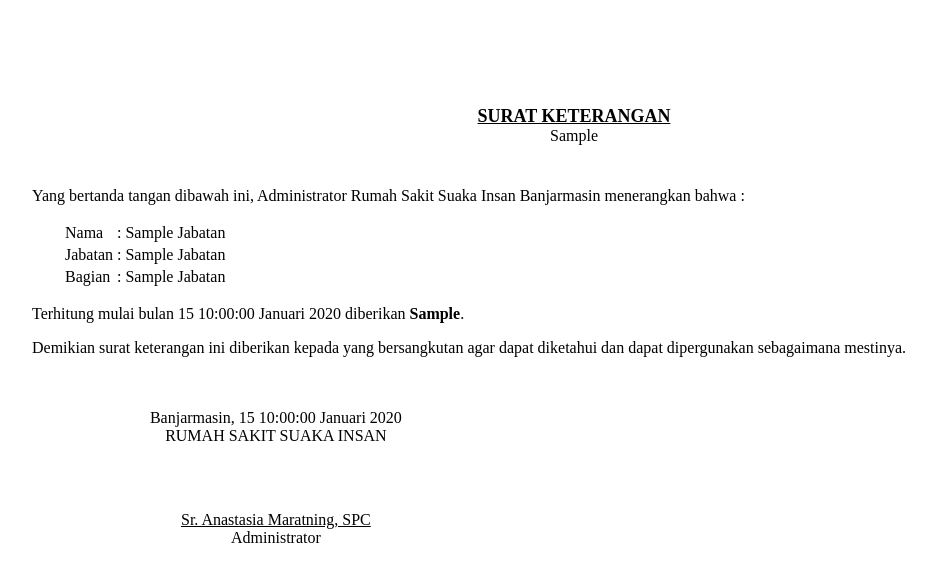
After one commit to G-IT-BJM/rs, a PHP site: the page made by tunjangan-print.php in a window 1280 px wide. The commit adds this page. Shown: the top 582 px of the page, without its empty margins (66-1002 px from the left). Run offline with PHP 8.4, Linux system fonts and the light colour scheme; the visitor is signed in with stand-in values (Sample User, id 1); tables that the repository leaves empty or names only in its code hold one stand-in row (values such as "Sample post"); data that the repository does not hold is empty.

Commit message:
surat tunjangan

```diff
--- a/inc/side-menu.php
+++ b/inc/side-menu.php
@@ -31,7 +31,7 @@
         <div class="sb-nav-link-icon"><i class="fas fa-envelope"></i></div>
         SIP
       </a>
-      <a class="nav-link" href="index.html">
+      <a class="nav-link" href="tunjangan-list.php">
         <div class="sb-nav-link-icon"><i class="fas fa-envelope"></i></div>
         Tunjangan
       </a>
--- /dev/null
+++ b/tunjangan-print.php
@@ -0,0 +1,146 @@
+<?php
+
+include 'config.php';
+include 'session.php';
+include 'function.php';
+
+if (empty($_GET['id'])) {
+  die('Tidak ada data ditemukan');
+}
+
+$no_surat = $_GET['id'];
+$query = "SELECT * FROM tb_tunjangan LEFT JOIN tb_karyawan ON tb_karyawan.nik = tb_tunjangan.nik LEFT JOIN tb_bagian ON tb_bagian.id_bagian = tb_karyawan.id_bagian LEFT JOIN tb_jabatan ON tb_jabatan.id_jabatan = tb_karyawan.id_jabatan WHERE no_surat_tunjangan = '{$no_surat}'";
+$fetch = select($query);
+
+$no_surat_tunjangan = '';
+$nama               = '';
+$jabatan            = '';
+$bagian             = '';
+$tanggal_buat       = '';
+$jenis_tunjangan    = '';
+
+foreach ($fetch as $key => $value) {
+  $no_surat_tunjangan = $value['no_surat_tunjangan'];
+  $nama               = $value['nama'];
+  $bagian             = $value['nama_bagian'];
+  $jabatan            = $value['nama_jabatan'];
+  $tanggal_buat       = $value['tanggal_buat'];
+  $jenis_tunjangan    = $value['jenis_tunjangan'];
+}
+
+?>
+
+<!DOCTYPE html>
+<html lang="en">
+<head>
+  <meta charset="UTF-8">
+  <meta name="viewport" content="width=device-width, initial-scale=1.0">
+  <title>Surat Keterangan Resign</title>
+  <style>
+    .content {
+      margin: 10px;
+    }
+    .cop-surat {
+      padding: 40px;
+    }
+    .nomor_surat {
+      padding-bottom: 10px;
+    }
+    .perihal {
+      padding-left: 50px;
+    }
+    .to {
+      padding-bottom: 10px;
+    }
+    .content-surat {
+      margin-left: 80px;
+      margin-right: 80px;
+      padding-top: 10px;
+      text-align: justify;
+    }
+    .profil {
+      padding-left: 30px;
+    }
+    table td, table td * {
+      vertical-align: top;
+    }
+    .ttd {
+      padding-top: 20px;
+      width: 100%;
+    }
+    .ttdp {
+      padding-right: 20px;
+    }
+    .ttd-kiri {
+      width: 45%;
+      float: left;
+      text-align: center;
+    }
+    .ttd-kanan {
+      width: 30%;
+      text-align: center;
+      float: right;
+    }
+    .ttdby {
+      padding-top: 50px;
+    }
+    .header-surat {
+      text-align: center;
+    }
+  </style>
+</head>
+<body>
+  <div class="content">
+    <div class="cop-surat"></div>
+    <div class="header-surat">
+      <p>
+        <u><span style="font-size:18px;font-weight:bold;"> SURAT KETERANGAN </span></u> <br>
+        <?=$no_surat_tunjangan?>
+      </p>
+    </div>
+    <div class="content-surat">
+      <p>Yang bertanda tangan dibawah ini, Administrator Rumah Sakit Suaka Insan Banjarmasin menerangkan  bahwa :</p>
+      <div class="profil">
+        <table>
+          <tr>
+            <td>Nama</td>
+            <td>:</td>
+            <td><?=ucwords(strtolower($nama))?></td>
+          </tr>
+          <tr>
+            <td>Jabatan</td>
+            <td>:</td>
+            <td><?=ucwords(strtolower($jabatan))?></td>
+          </tr>
+          <tr>
+            <td>Bagian</td>
+            <td>:</td>
+            <td><?=ucwords(strtolower($bagian))?></td>
+          </tr>
+        </table>
+      </div>
+      <p>
+        Terhitung mulai bulan <?=tanggalIndo($tanggal_buat)?> diberikan <b><?=$jenis_tunjangan?></b>.
+      </p>
+      <p>
+        Demikian surat keterangan ini diberikan kepada yang bersangkutan agar dapat diketahui dan dapat dipergunakan sebagaimana mestinya.
+      </p>
+      <div class="ttd">
+        <div class="ttd-kiri">
+          <p>
+            Banjarmasin, <?=tanggalIndo($tanggal_buat)?> </br>
+            RUMAH SAKIT SUAKA INSAN
+            <p class="ttdby">
+              <u> Sr. Anastasia Maratning, SPC </u> <br>
+              Administrator
+            </p>
+          </p>
+        </div>
+      </div>
+    </div>
+  </div>
+  <script>
+    window.print();
+  </script>
+</body>
+</html>
```
Also changed, not shown: tunjangan-action.php (added, +40 -0 lines), tunjangan-list.php (added, +69 -0 lines), tunjangan-tambah.php (added, +102 -0 lines), tunjangan-ubah.php (added, +114 -0 lines).
